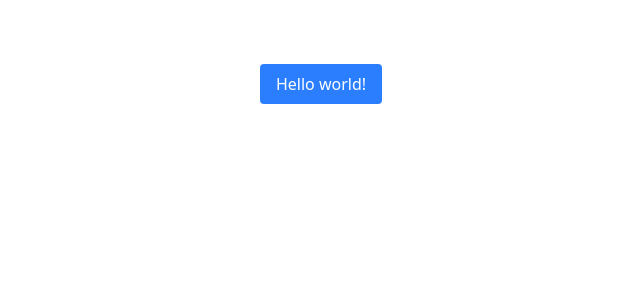
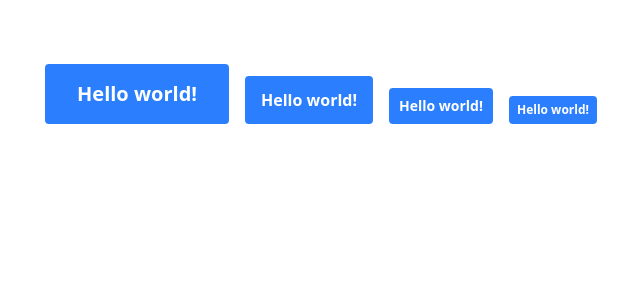
Before and after one commit to johnny-b-good/components-library-tutorial, a React (Vite) app: page / in a window 1280 px wide. Shown: the top 300 px of the page, without its empty margins (319-959 px from the left). Built offline with nearby package versions, Linux system fonts and the light colour scheme.

Commit message:
Button size variations

```diff
--- a/src/components/Button/Button.tsx
+++ b/src/components/Button/Button.tsx
@@ -8,16 +8,25 @@ import clsx from "clsx";
 export interface ButtonProps {
   children: ReactNode;
   className?: string;
+  size?: "s" | "m" | "l" | "xl";
 }
 
 /**
  * Button component.
  */
-export const Button: FC<ButtonProps> = ({ children, className }) => {
+export const Button: FC<ButtonProps> = ({
+  children,
+  className,
+  size = "m",
+}) => {
   return (
     <button
       className={clsx(
-        "cursor-pointer rounded bg-blue-500 px-4 py-2 text-base text-white transition hover:bg-blue-400 focus:ring-4 focus:ring-blue-100 focus:outline-none disabled:cursor-not-allowed disabled:bg-slate-500 disabled:text-slate-300",
+        "cursor-pointer rounded bg-blue-500 font-semibold text-white transition hover:bg-blue-400 focus:ring-4 focus:ring-blue-100 focus:outline-none disabled:cursor-not-allowed disabled:bg-slate-500 disabled:text-slate-300",
+        size === "s" && "px-2 py-1.5 text-xs",
+        size === "m" && "px-2.5 py-2 text-sm",
+        size === "l" && "px-4 py-3 text-base",
+        size === "xl" && "px-8 py-4 text-xl",
         className,
       )}
     >
--- a/src/main.tsx
+++ b/src/main.tsx
@@ -6,8 +6,11 @@ import { Button } from "./components";
 
 createRoot(document.getElementById("root")!).render(
   <StrictMode>
-    <div className="margin-auto flex justify-center p-16">
-      <Button>Hello world!</Button>
+    <div className="margin-auto flex items-end justify-center gap-4 p-16">
+      <Button size="xl">Hello world!</Button>
+      <Button size="l">Hello world!</Button>
+      <Button size="m">Hello world!</Button>
+      <Button size="s">Hello world!</Button>
     </div>
   </StrictMode>,
 );
```
